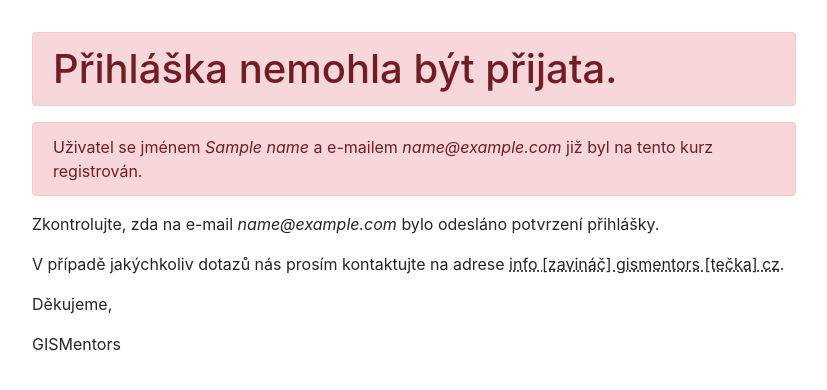
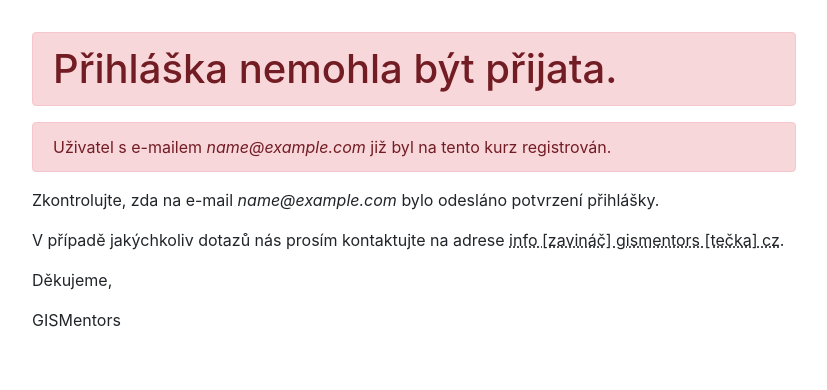
Before and after one commit to OpenGeoLabs/gismentors-registration, a Django app: template registration/templates/already_registered.html in a window 1280 px wide. Shown: the part 136-526 px from the top of the page, without its empty margins (36-863 px from the left). Run offline with Django 3.2, Linux system fonts and the light colour scheme; the template is opened without the code that fills it: most values are stand-ins (such as "Sample title", 1, 10 or a date in 2020); some libraries are stand-ins or nearby versions.

Commit message:
remove name from already registered

```diff
--- a/registration/templates/already_registered.html
+++ b/registration/templates/already_registered.html
@@ -5,7 +5,7 @@
 
 <h1 class="alert alert-danger">Přihláška nemohla být přijata.</h1>
 <p class="alert alert-danger">
-Uživatel se jménem <em>{{ name }}</em> a e-mailem <em>{{ email }}</em> již byl na tento kurz registrován.
+Uživatel s e-mailem <em>{{ email }}</em> již byl na tento kurz registrován.
 </p>
 <p>
 Zkontrolujte, zda na e-mail <em>{{ email }}</em> bylo odesláno potvrzení přihlášky.
```
